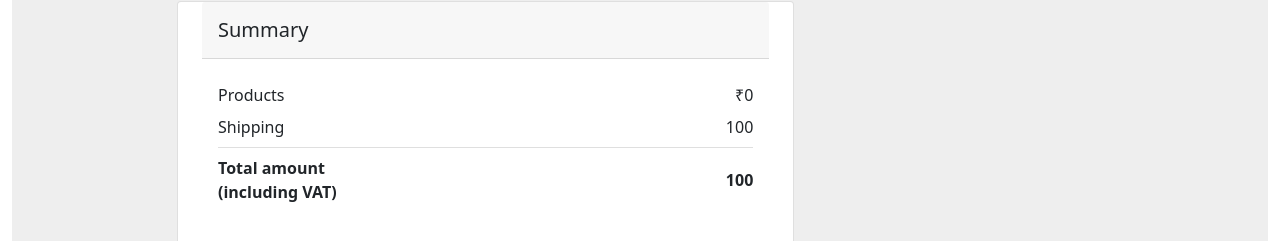
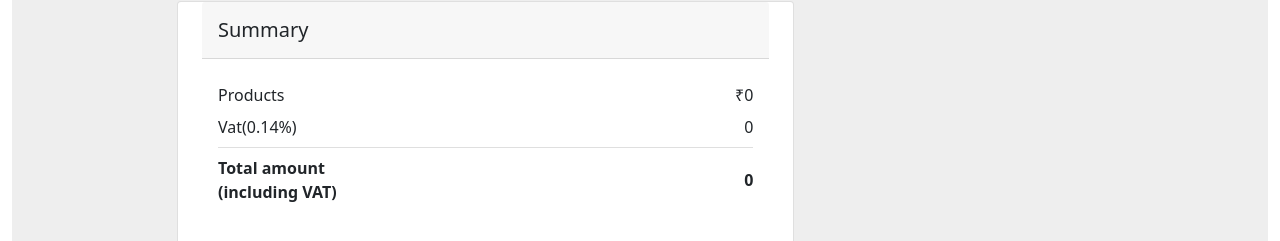
Before and after one commit to Softgenic/Goa_naturals, a React (Create React App) app: page /ViewCart in a window 1280 px wide. Shown: the part 201-442 px from the top of the page. Built offline with nearby package versions, Linux system fonts and the light colour scheme.

Commit message:
Removes shiping and add vat

```diff
--- a/src/Components/ViewCart/ViewCartSection.js
+++ b/src/Components/ViewCart/ViewCartSection.js
@@ -1,5 +1,5 @@
 import React, { useContext, useState } from "react";
-import {Container } from "react-bootstrap";
+import { Container } from "react-bootstrap";
 import { Store } from "../../utils/Store";
 // import { FaWindowClose } from "react-icons/fa";
 
@@ -13,7 +13,7 @@ const ViewCartSection = () => {
     0
   );
 
-  let shippingAmount = 100;
+  let vatAmount = parseFloat((totalPrice * 0.14).toFixed(2));
 
   const onRemove = (item) => {
     dispatch({ type: "CART_REMOVE_ITEM", payload: item });
@@ -50,40 +50,36 @@ const ViewCartSection = () => {
     dispatch({ type: "CART_ADD_ITEM", payload: { ...product, quantity } });
   };
   //promo code
-const [promoValid, setpromoValid]= useState([]);
-const [promomsg, setpromsg]= useState([]);
-const [promo,setpromo]=useState([]);
-const [promoAmount, setpromoAmount]=useState(0);
-const ApplyPromo= ()=>{
-
-  if(promo==="goa"){
+  const [promoValid, setpromoValid] = useState([]);
+  const [promomsg, setpromsg] = useState([]);
+  const [promo, setpromo] = useState([]);
+  const [promoAmount, setpromoAmount] = useState(0);
+  const ApplyPromo = () => {
+    if (promo === "goa") {
       setpromsg("Coupon apllied");
       setpromoValid("text-success");
-    setpromoAmount(100)
+      setpromoAmount(100);
+    } else {
+      setpromsg("invalide promo");
+      setpromoValid("text-danger");
+      setpromoAmount(0);
     }
-  else{
-    setpromsg("invalide promo")
-    setpromoValid("text-danger")
-    setpromoAmount(0)
-  }
-}
+  };
   return (
-    <Container fluid style={{marginTop:"6rem"}}>
+    <Container fluid style={{ marginTop: "6rem" }}>
       <section className="h-100 sec">
         <div className="container h-100 py-5">
           <div className="row d-flex justify-content-center align-items-center h-100">
             <div className="col-10">
-              <div
-                className="d-flex justify-content-between align-items-center mb-4"
-
-              >
-                <h3 className="fw-normal mb-0 text-black text-center">Shopping Cart</h3>
+              <div className="d-flex justify-content-between align-items-center mb-4">
+                <h3 className="fw-normal mb-0 text-black text-center">
+                  Shopping Cart
+                </h3>
               </div>
               {state?.cart?.cartItems?.map((item, index) => {
                 return (
                   <div className="card rounded-3 mb-4">
                     <div className="card-body p-4">
-
                       <div className="row d-flex justify-content-between align-items-center">
                         <div className="col-md-2 col-lg-2 col-xl-2">
                           <img
@@ -94,7 +90,6 @@ const ApplyPromo= ()=>{
                         </div>
 
                         <div class="col-md-3 col-lg-3 col-xl-3">
-
                           <p class="lead fw-normal mb-2">{item.p_name}</p>
                           <p>
                             <span class="text-muted">Weight: </span>
@@ -162,8 +157,8 @@ const ApplyPromo= ()=>{
                         <span>₹{totalPrice}</span>
                       </li>
                       <li class="list-group-item d-flex justify-content-between align-items-center px-0">
-                        Shipping
-                        <span>{shippingAmount}</span>
+                        Vat(0.14%)
+                        <span>{vatAmount}</span>
                       </li>
                       <li class="list-group-item d-flex justify-content-between align-items-center border-0 px-0 mb-3">
                         <div>
@@ -174,27 +169,28 @@ const ApplyPromo= ()=>{
                         </div>
 
                         <span>
-
-                          <strong>{totalPrice + shippingAmount - promoAmount}</strong>
+                          <strong>
+                            {totalPrice + vatAmount - promoAmount}
+                          </strong>
                         </span>
                       </li>
                     </ul>
-
                   </div>
                   <div>
-
                     <div className="row py-3 ">
-
                       <div class="col-sm-9">
                         <input
                           type="text"
                           id="form1"
                           className="form-control form-control-lg"
                           value={promo}
-                          onChange={(e)=>setpromo(e.target.value)}
+                          onChange={(e) => setpromo(e.target.value)}
                         />
                         <label className="form-label mt-3" htmlFor="form1">
-                          <span >Discound code <span className={promoValid}>{promomsg}</span></span>
+                          <span>
+                            Discound code{" "}
+                            <span className={promoValid}>{promomsg}</span>
+                          </span>
                         </label>
                       </div>
                       <div className="col-sm-3">
```
Also changed, not shown: 1 other file (tests, documents, lock files or other folders). Lines whose indentation alone changed are shown as unchanged.
